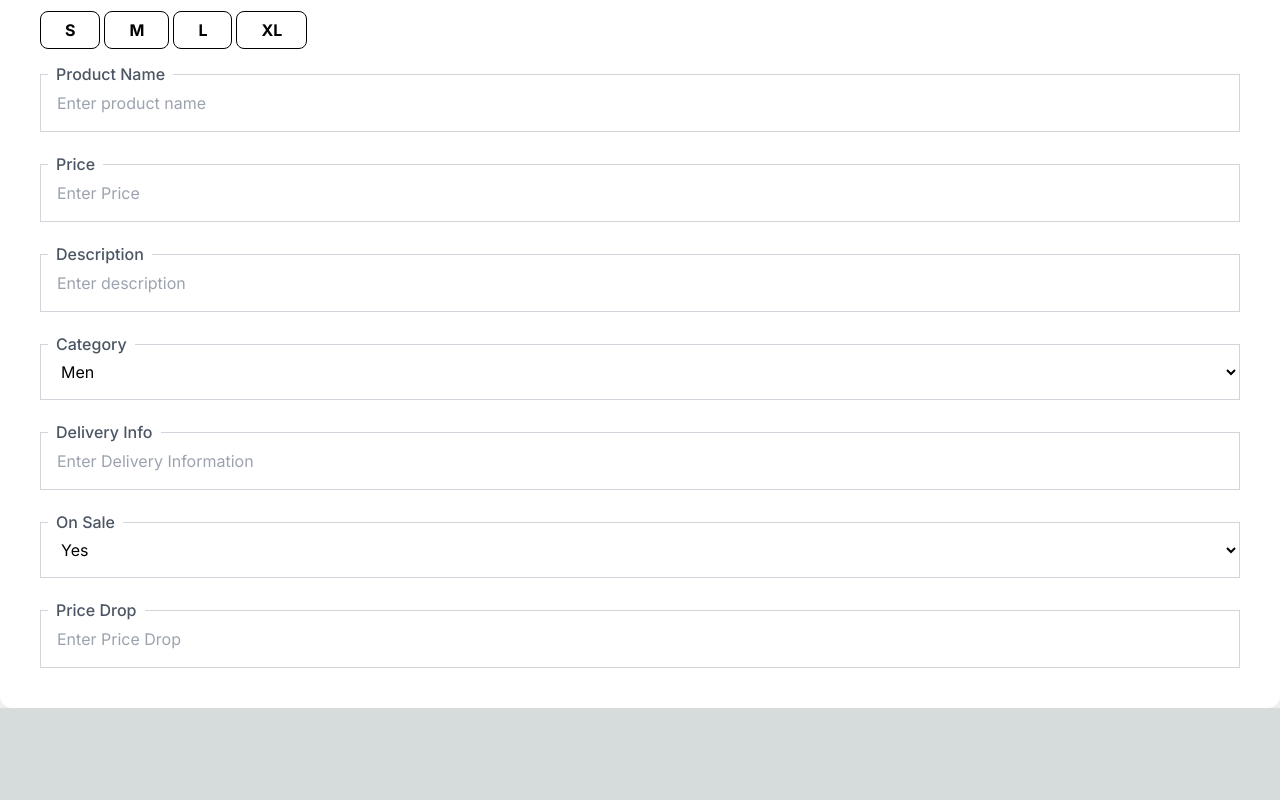
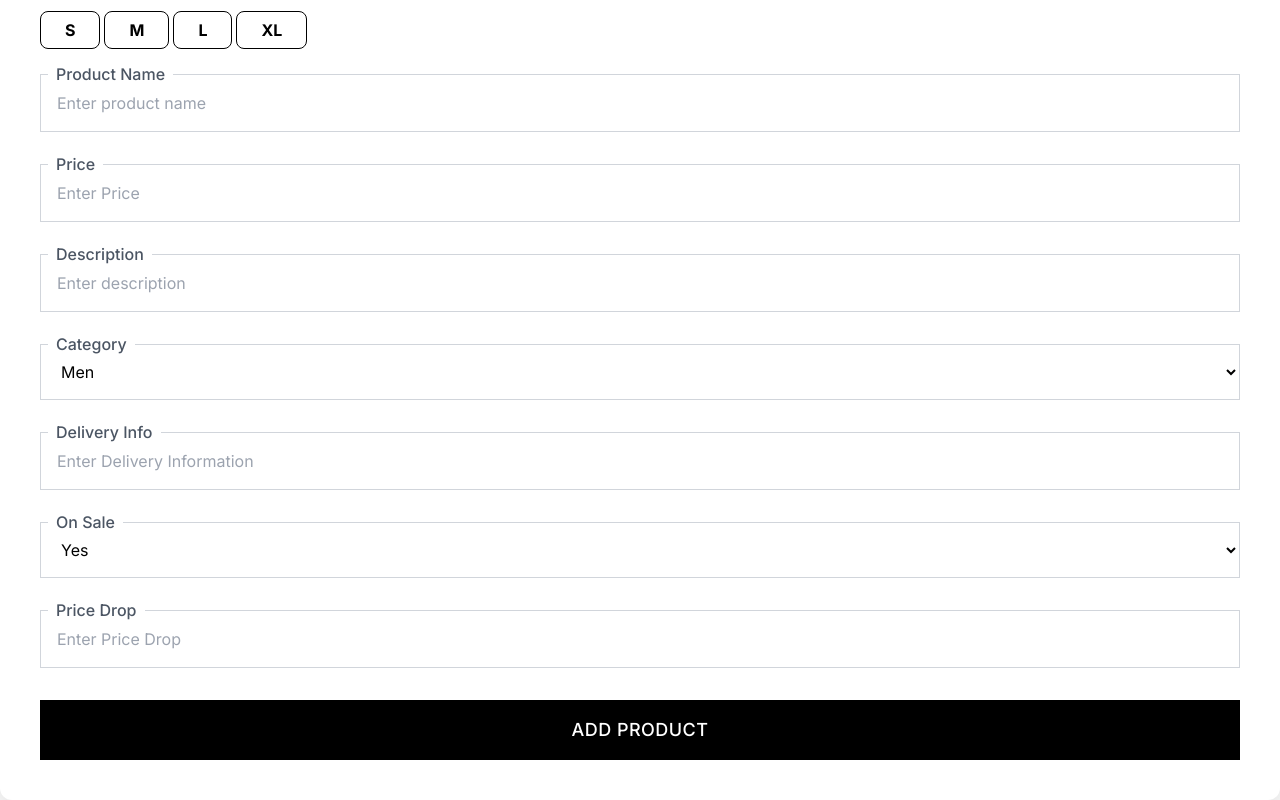
Before and after one commit to nainoaktv/nktv-store, a Next.js app: page /admin-view/add-product in a window 1280 px wide. Shown: the part 251-1051 px from the top of the page. Before the commit the page ends 959 px from the top, so only its background shows below. Built offline with nearby package versions, Linux system fonts and the light colour scheme.

Commit message:
feat: add product button

```diff
--- a/src/app/admin-view/add-product/page.js
+++ b/src/app/admin-view/add-product/page.js
@@ -6,7 +6,7 @@ import TileComponent from "@/components/TileComponent";
 import { adminAddProductFormControls, availableSizes } from "@/utils";
 
 export default function AdminAddNewProduct() {
-  // TODO: Left off here
+  // TODO: Complete handle image function.
   function handleImage() {}
 
   return (
@@ -37,6 +37,9 @@ export default function AdminAddNewProduct() {
               />
             ) : null
           )}
+          <button className="inline-flex w-full items-center justify-center bg-black text-white px-6 py-4 text-lg font-medium uppercase tracking-wide">
+            Add Product
+          </button>
         </div>
       </div>
     </div>
```
